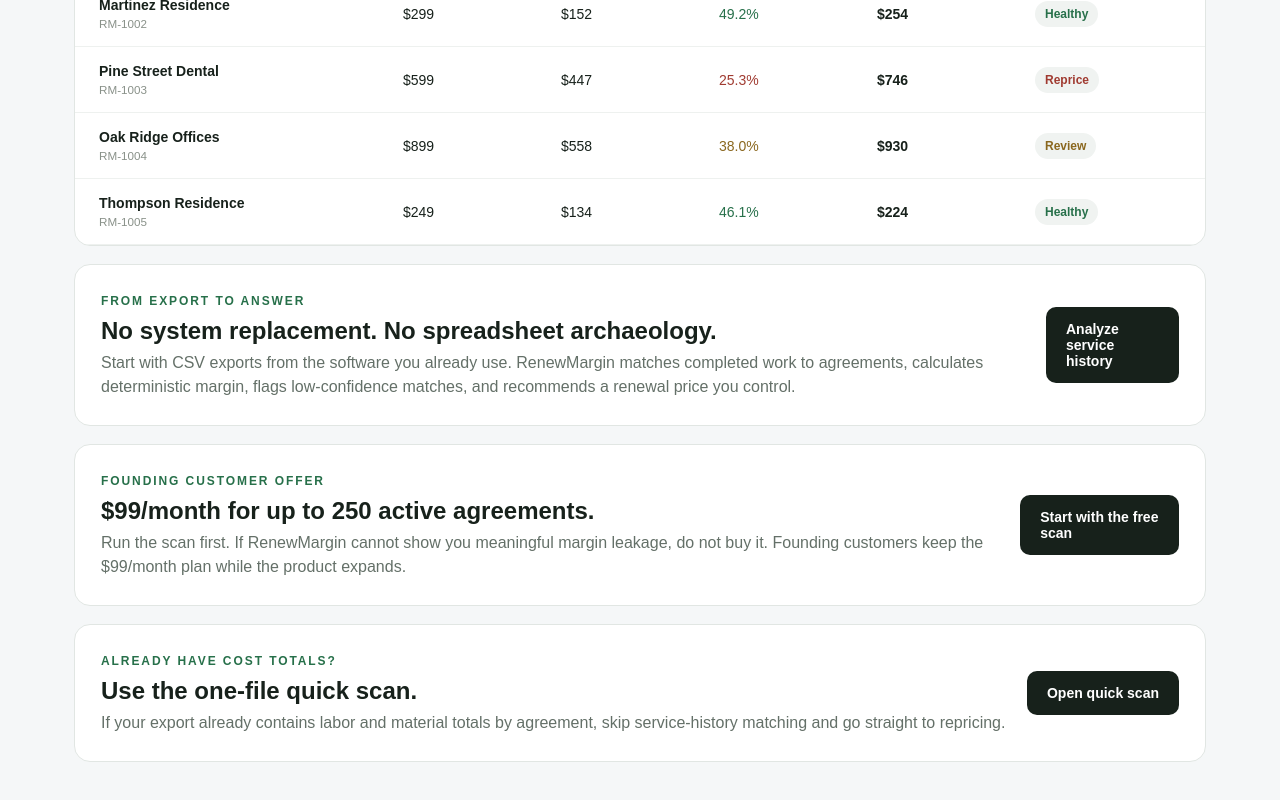
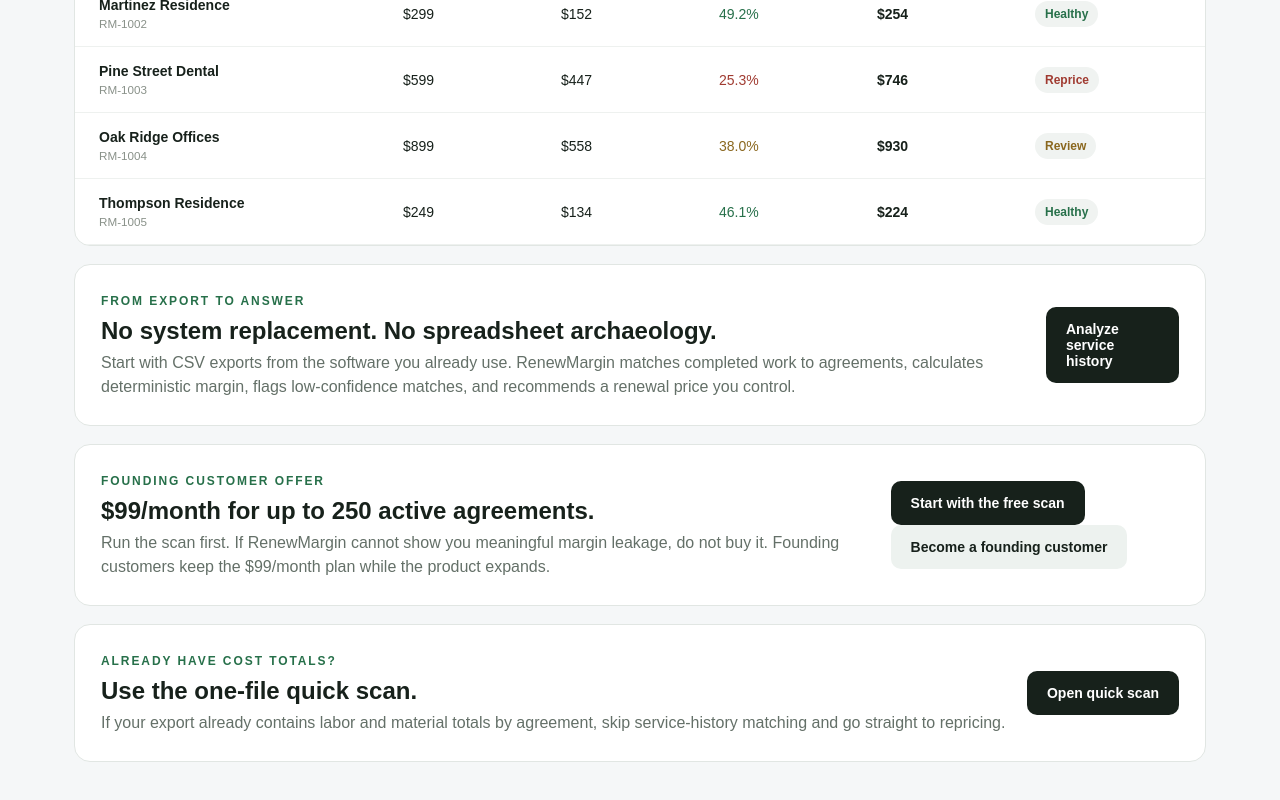
Before and after one commit to cruptlabs-cmd/renewmargin, a Next.js app: page / in a window 1280 px wide. Shown: the part 629-1429 px from the top of the page. Built offline with nearby package versions, Linux system fonts and the light colour scheme.

Commit message:
Add founding customer lead capture path

```diff
--- a/app/page.tsx
+++ b/app/page.tsx
@@ -3,6 +3,7 @@
 import { demoAgreements } from "@/lib/demo-data";
 
 const money = new Intl.NumberFormat("en-US", { style: "currency", currency: "USD", maximumFractionDigits: 0 });
+const foundingCustomerMailto = "mailto:cruptlabs@gmail.com?subject=RenewMargin%20founding%20customer&body=I%27m%20interested%20in%20the%20RenewMargin%20founding%20customer%20pilot.%20My%20HVAC%20company%20is%3A%20";
 
 export default function Home() {
   const report = analyzePortfolio(demoAgreements, 0.4);
@@ -50,7 +51,7 @@
         <h2>$99/month for up to 250 active agreements.</h2>
         <p>Run the scan first. If RenewMargin cannot show you meaningful margin leakage, do not buy it. Founding customers keep the $99/month plan while the product expands.</p>
       </div>
-      <Link className="button" href="/history">Start with the free scan</Link>
+      <div><Link className="button" href="/history">Start with the free scan</Link> <a className="button secondary" href={foundingCustomerMailto}>Become a founding customer</a></div>
     </section>
 
     <section className="callout">
```
